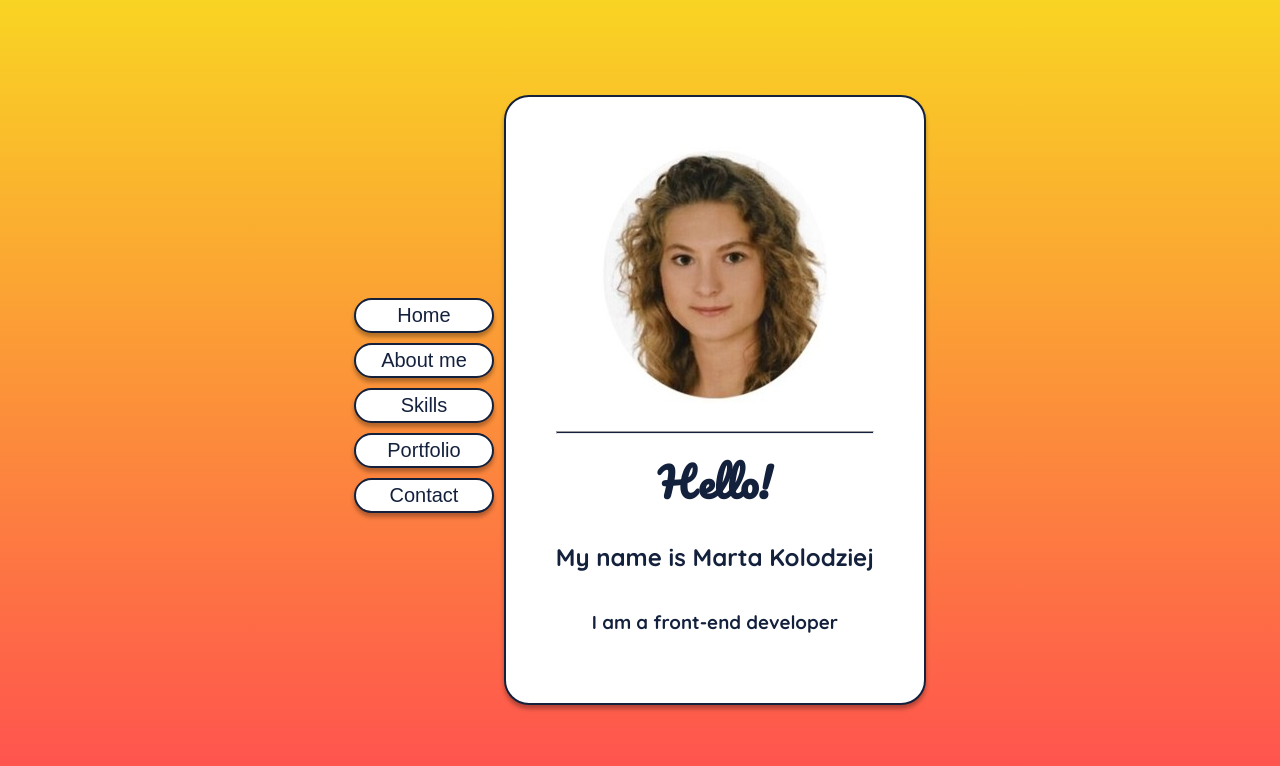
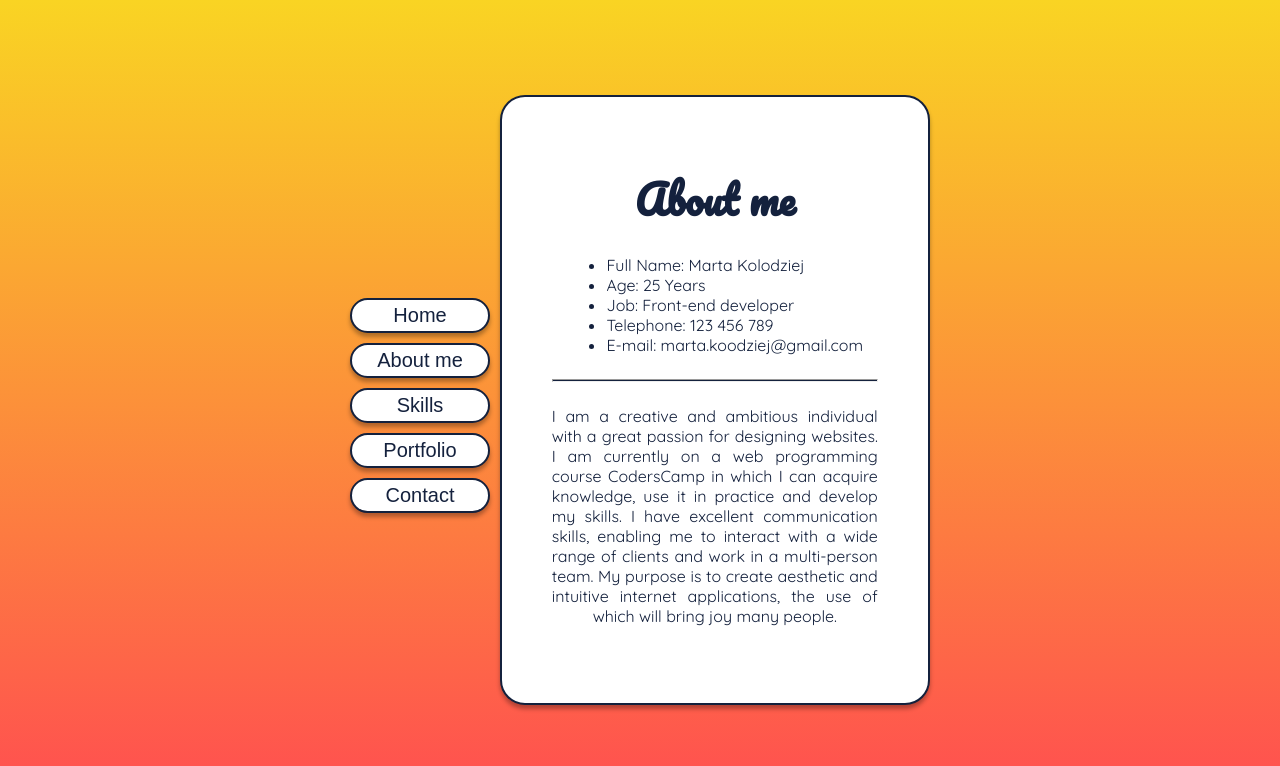
Before and after one commit to martakolodziej1/visiting-page-react, a React (Create React App) app in the folder visiting-page-react/: page / in a window 1280 px wide. Shown: the top 766 px of the page. Built offline with nearby package versions, Linux system fonts and the light colour scheme.

Commit message:
Create AboutMe component with styles

```diff
--- /dev/null
+++ b/visiting-page-react/src/components/AboutMe.js
@@ -0,0 +1,30 @@
+import React from 'react';
+import '../style/style.css';
+
+export default class AboutMe extends React.Component {
+    render() {
+        return (
+            <div className="container">
+                <div className="nav">
+                    <button>Home</button>
+                    <button>About me</button>
+                    <button>Skills</button>
+                    <button>Portfolio</button>
+                    <button>Contact</button>
+                </div>
+                <div className="box">
+                    <h1>About me</h1>
+                    <ul>
+                        <li>Full Name: <span>Marta Kolodziej</span></li>
+                        <li>Age: <span>25 Years</span></li>
+                        <li>Job: <span>Front-end developer</span></li>
+                        <li>Telephone: <span>123 456 789</span></li>
+                        <li>E-mail: <span>marta.koodziej@gmail.com</span></li>
+                    </ul>
+                    <hr></hr>
+                    <p>I am a creative and ambitious individual with a great passion for designing websites. I am currently on a web programming course CodersCamp in which I can acquire knowledge, use it in practice and develop my skills. I have excellent communication skills, enabling me to interact with a wide range of clients and work in a multi-person team. My purpose is to create aesthetic and intuitive internet applications, the use of which will bring joy many people.</p>
+                </div>
+            </div>
+        )
+    }
+}
--- a/visiting-page-react/src/components/App.js
+++ b/visiting-page-react/src/components/App.js
@@ -1,8 +1,9 @@
 import React from 'react';
 import HomePage from './HomePage'
+import AboutMe from './AboutMe'
 
 export default class App extends React.Component {
     render() {
-        return <div><HomePage /></div>
+        return <div><AboutMe /></div>
     }
 }
--- a/visiting-page-react/src/style/style.css
+++ b/visiting-page-react/src/style/style.css
@@ -58,7 +58,8 @@ button:hover {
     align-items: center;
     font-family: 'Quicksand', sans-serif;
     box-shadow: 0px 4px 4px rgba(0, 0, 0, 0.3);
-
+    max-width: 430px;
+    min-height: 610px;
 }
 
 img {
@@ -78,6 +79,11 @@ h1 {
     color: #14213d;
 }
 
-h2, h3 {
+h2, h3, p, ul {
     color: #14213d;
 }
+
+p {
+    text-align: justify;
+    text-align-last: center;
+}
```
